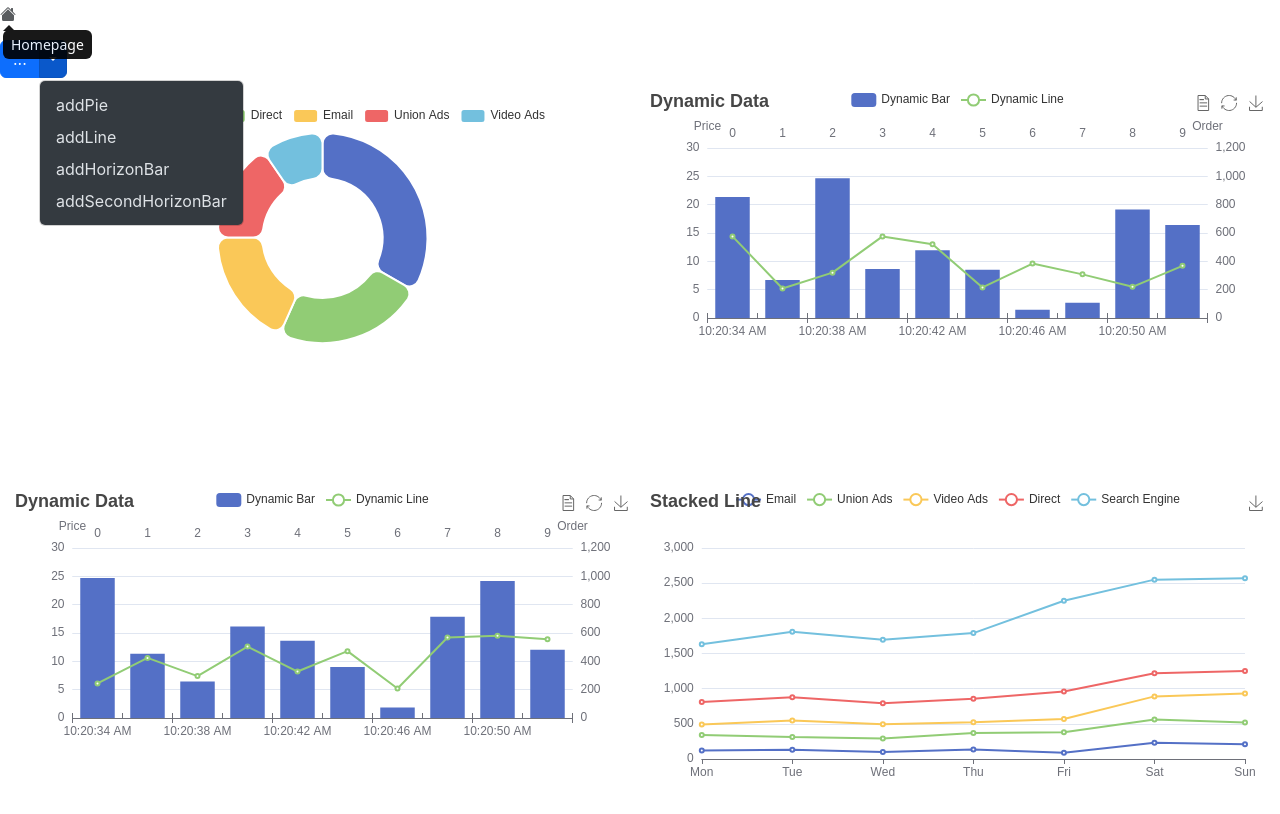
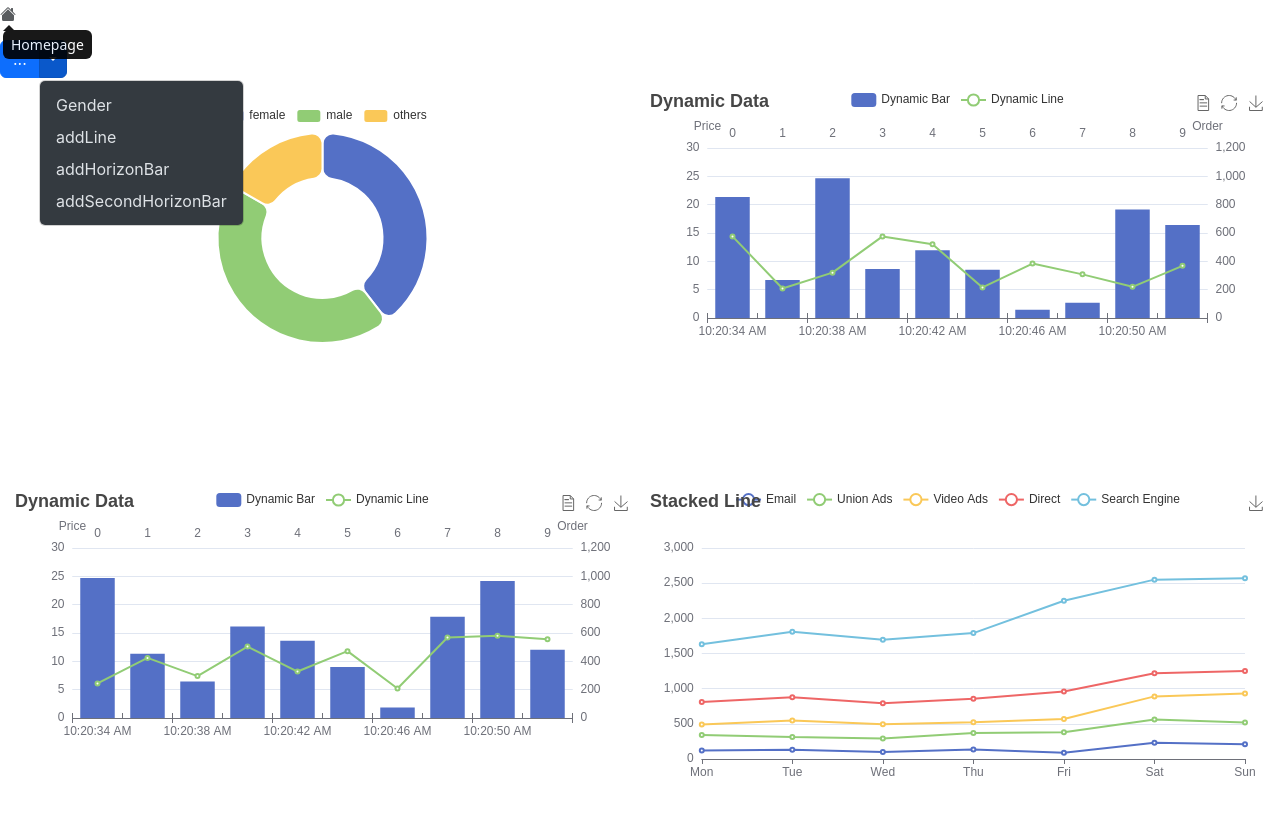
Before and after one commit to keagancoder/collaborative, a React (Create React App) app in the folder front/: page / in a window 1280 px wide. Both pictures are taken after a click on the button 52 px from the left and 59 px from the top of the page. Shown: the top 814 px of the page. Built offline with nearby package versions, Linux system fonts and the light colour scheme.

Commit message:
add gender piechart

```diff
--- a/front/src/component/ReactGridComponent/ReactGridComponent.tsx
+++ b/front/src/component/ReactGridComponent/ReactGridComponent.tsx
@@ -10,6 +10,7 @@ import './ReactGridComponent.less'
 import BreadCrumbComponent from '../../header/BreadCrumbComponent/BreadCrumbComponent'
 import { useLocation } from 'react-router-dom'
 import SecondHorizonBarComponent from '../SecondHorizonBarComponent/SecondHorizonBarComponent'
+import PieForGender from '../PieComponent/PieForGender'
 
 interface ReactGridComponentProps {
   domElements: any[]
@@ -68,10 +69,11 @@ const ReactGridComponent: FC<ReactGridComponentProps> = (props: ReactGridCompone
   })
 
   const [map, setMap] = useState(new Map([
-    [0, 'A'],
+    [0, 'Gender'],
     [1, 'C'],
     [2, 'D'],
     [3, 'B'],
+    [4, 'Gender']
   ]) )
   const updateMap = (k: number, v: string) => {
     setMap(new Map(map.set(k, v)))
@@ -84,6 +86,11 @@ const ReactGridComponent: FC<ReactGridComponentProps> = (props: ReactGridCompone
   const onAddItemA = () => {
     onAddItem()
     updateMap(count, "A")
+  }
+
+  const showGenderPie = () => {
+    onAddItem()
+    updateMap(count, "Gender")
   }
 
   const onAddItemB = () => {
@@ -124,7 +131,7 @@ const ReactGridComponent: FC<ReactGridComponentProps> = (props: ReactGridCompone
         <Dropdown.Toggle split id="dropdown-split-basic" />
 
         <Dropdown.Menu variant='dark'>
-          <Dropdown.Item onClick={onAddItemA}>addPie</Dropdown.Item>
+          <Dropdown.Item onClick={showGenderPie}>Gender</Dropdown.Item>
           <Dropdown.Item onClick={onAddItemB}>addLine</Dropdown.Item>
           <Dropdown.Item onClick={onAddItemC}>addHorizonBar</Dropdown.Item>
           <Dropdown.Item onClick={onAddItemD}>addSecondHorizonBar</Dropdown.Item>
@@ -149,10 +156,11 @@ const ReactGridComponent: FC<ReactGridComponentProps> = (props: ReactGridCompone
               <div
                 key={item.i}
               >
-                {(!map.get(index) || 'A' === map.get(index)) && (<PieComponent />)}
+                {(!map.get(index) || 'A' === map.get(index)) && (<PieForGender />)}
                 {'B' === map.get(index) && (<StackLineComponent />)}
                 {'C' === map.get(index) && (<HorizonBarComponent />)}
                 {'D' === map.get(index) && (<SecondHorizonBarComponent />)}
+                {'Gender' === map.get(index) && (<PieForGender />)}
               </div>
             )
           })
```
